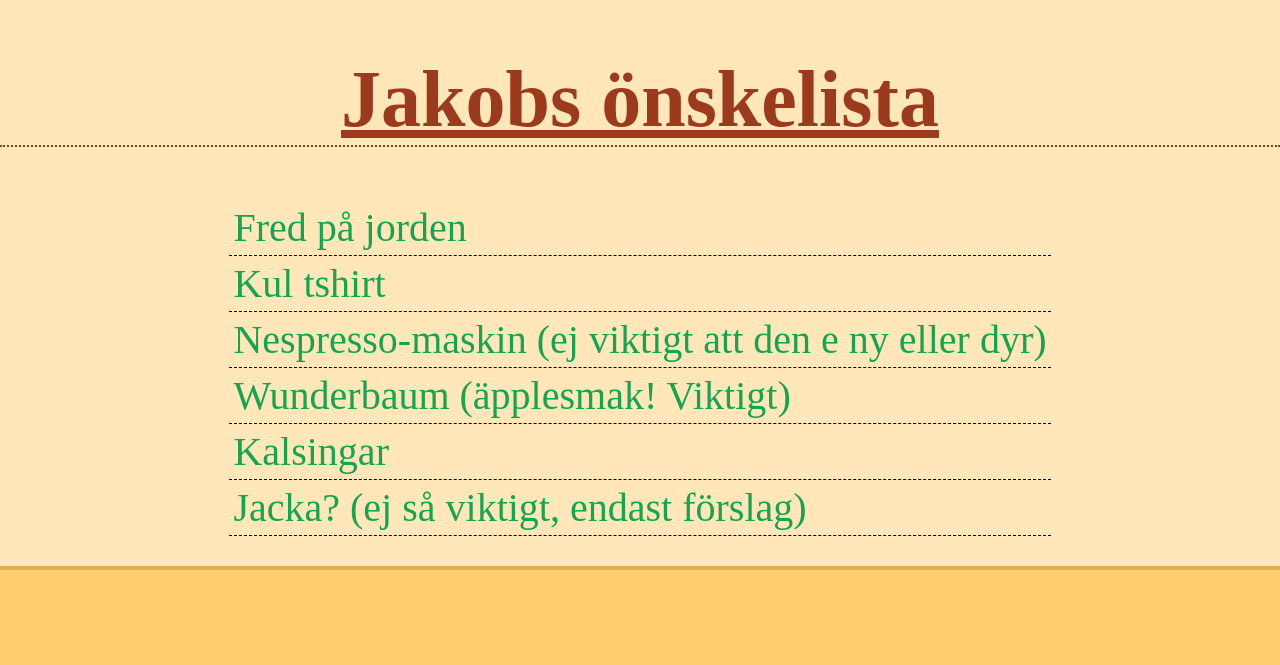
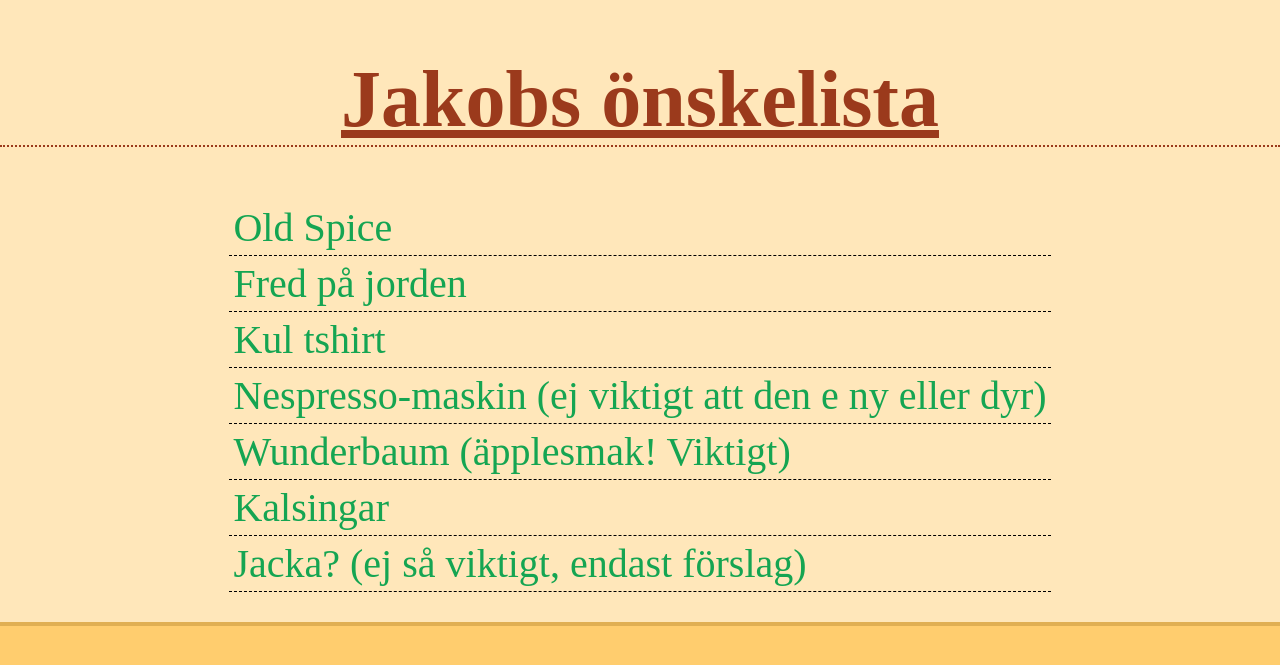
Before and after one commit to MrYakobo/mryakobo.github.io, a PHP site: page /onskelista/index.php in a window 1280 px wide. Shown: the top 665 px of the page. Run offline with PHP 8.4, Linux system fonts and the light colour scheme; some web fonts are replaced.

Commit message:
Old spice

```diff
--- a/onskelista/index.html
+++ b/onskelista/index.html
@@ -16,6 +16,7 @@
     <div class="wrapper">
         <h1>Jakobs önskelista</h1>
         <ul>
+                    <li>Old Spice</li>
                     <li>Fred på jorden</li>
                     <li>Kul tshirt</li>
                     <li>Nespresso-maskin (ej viktigt att den e ny eller dyr)</li>
--- a/onskelista/index.php
+++ b/onskelista/index.php
@@ -17,7 +17,7 @@
         <h1>Jakobs önskelista</h1>
         <ul>
         <?php
-        $wishes = ["Fred på jorden","Kul tshirt","Nespresso-maskin (ej viktigt att den e ny eller dyr)","Wunderbaum (äpplesmak! Viktigt)","Kalsingar","Jacka? (ej så viktigt, endast förslag)"];
+        $wishes = ["Old Spice","Fred på jorden","Kul tshirt","Nespresso-maskin (ej viktigt att den e ny eller dyr)","Wunderbaum (äpplesmak! Viktigt)","Kalsingar","Jacka? (ej så viktigt, endast förslag)"];
         foreach($wishes as $w){
             ?>
             <li><?= $w ?></li>
```
